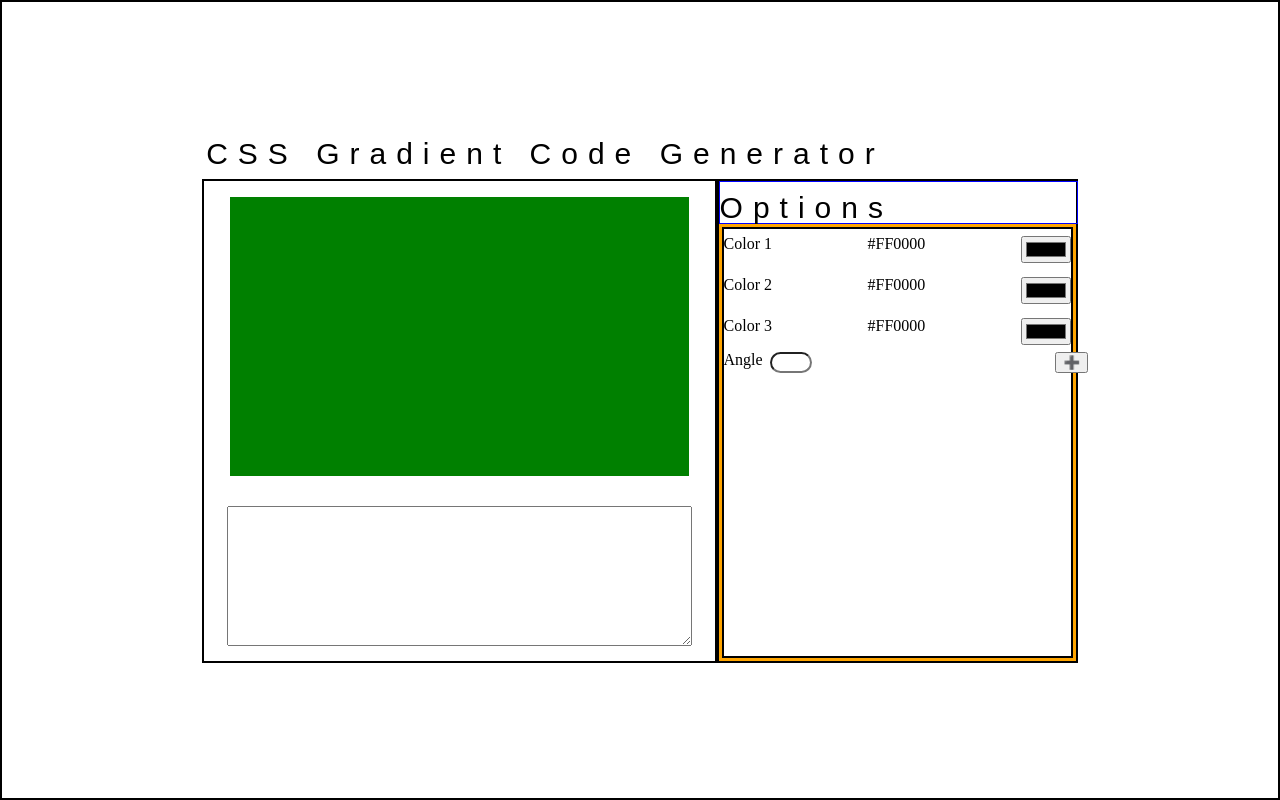
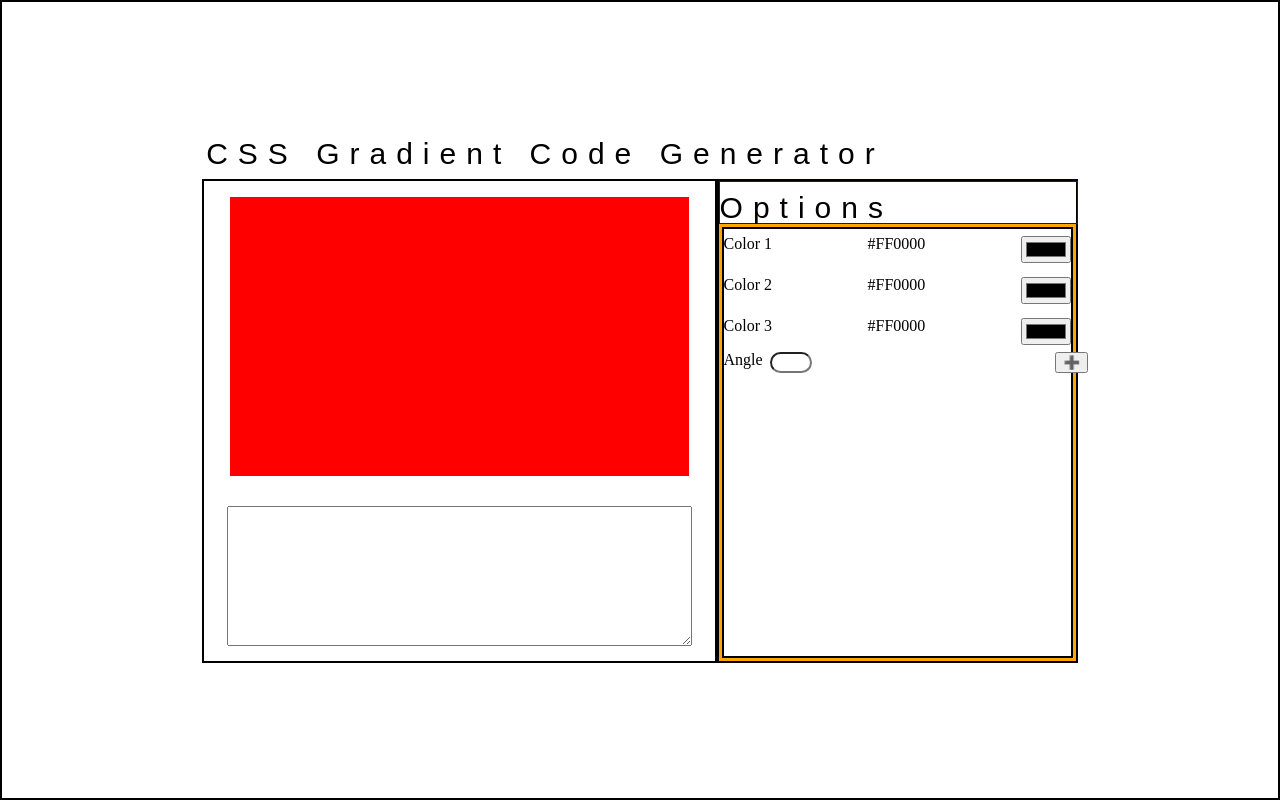
Before and after one commit to zacharybaca/css-gradient-tool, a React (Vite) app: page / in a window 1280 px wide. Built offline with nearby package versions, Linux system fonts and the light colour scheme; a web font is replaced by a local one.

Commit message:
Update Preview.jsx

```diff
--- a/src/components/Preview/Preview.jsx
+++ b/src/components/Preview/Preview.jsx
@@ -1,10 +1,10 @@
 import "./preview.css";
 
-export default function Preview() {
+export default function Preview(props) {
     return (
         <div id="preview-container">
             <div id="gradient-preview-container">
-                <div id="gradient">
+                <div id="gradient" style={{background: `linear-gradient(${props.color.angle}, ${props.color.color1}, ${props.color.color2}, ${props.color.color3})`}}>
 
                 </div>
             </div>
```
